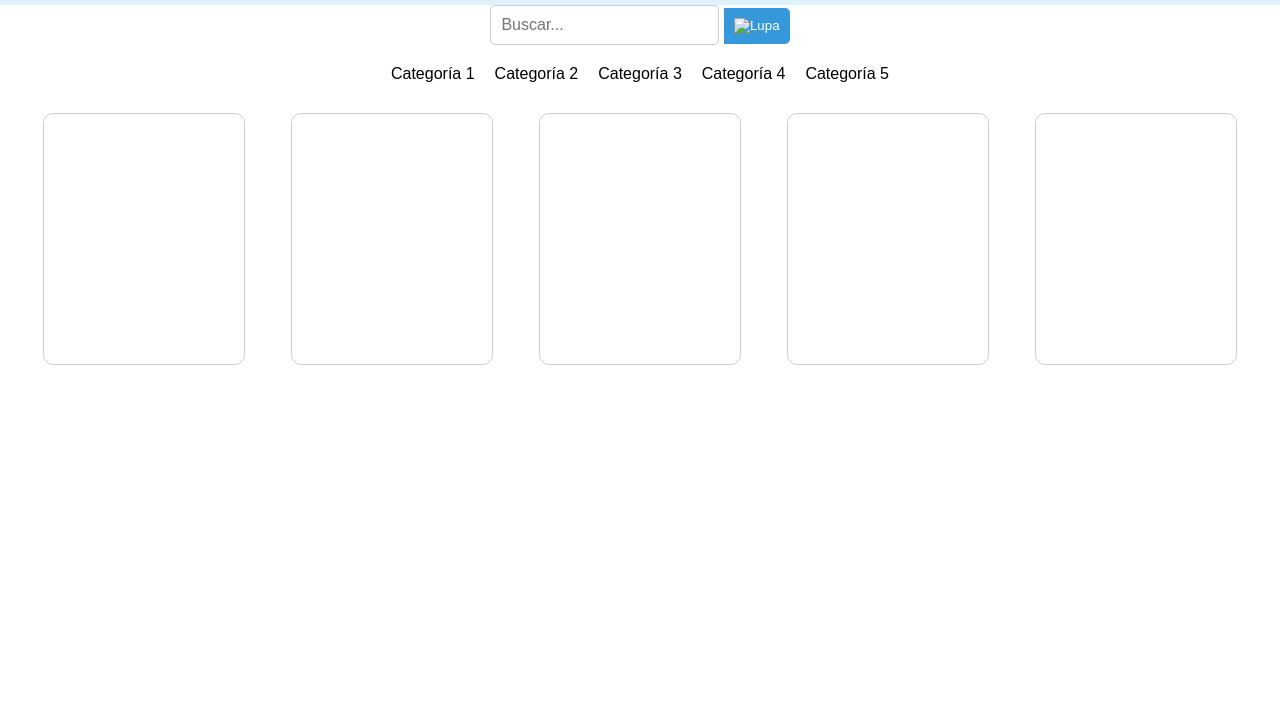
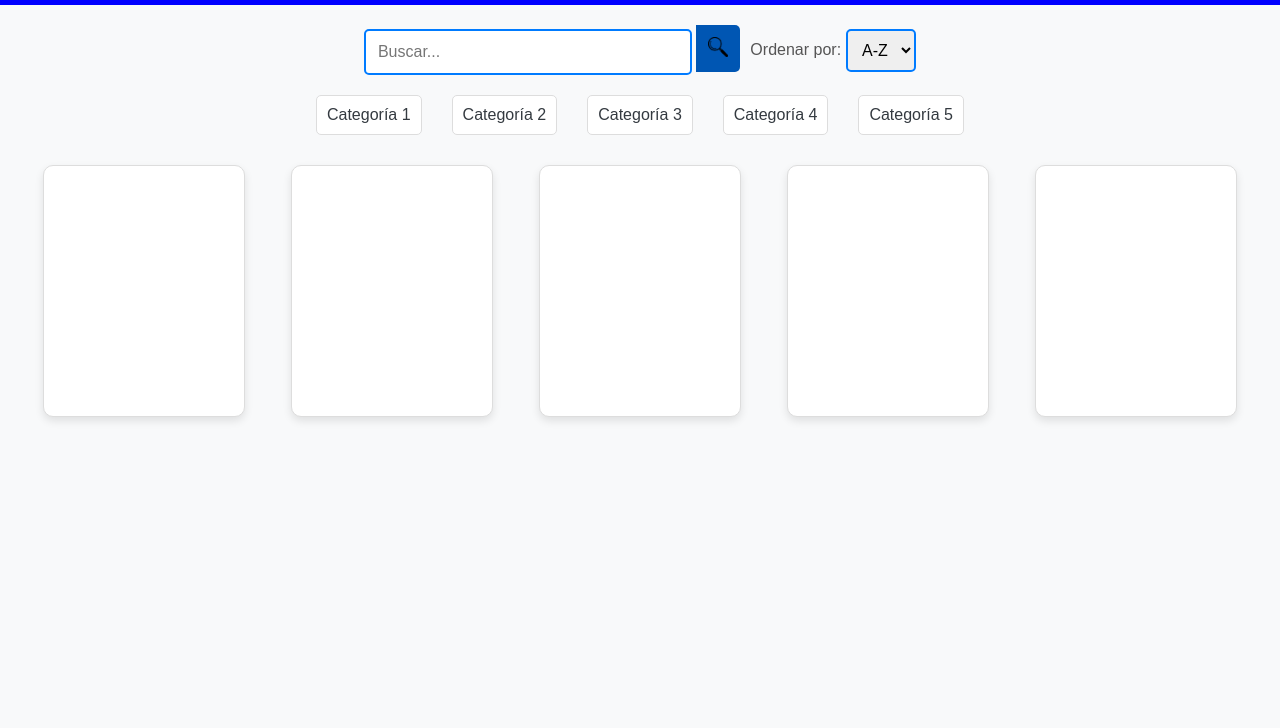
Before and after one commit to grace2611/avanceProyecto, a plain HTML site: page segundo.html in a window 1280 px wide. Shown: the part 72-800 px from the top of the page. Drawn offline with Linux system fonts and the light colour scheme.

Commit message:
primer commit

```diff
--- a/assets/css/segundo.css
+++ b/assets/css/segundo.css
@@ -1,12 +1,14 @@
 body {
-    font-family: Arial, sans-serif;
+    font-family: 'Arial', sans-serif;
     margin: 0;
     padding: 0;
+    background-color: #f8f9fa; /* Fondo gris claro */
+    color: #343a40; /* Texto oscuro */
 }
 
 header {
-    background-color: #ddf1ff;
-    color: #000000;
+    background-color: blue;
+    color: #fff; /* Texto blanco */
     text-align: center;
     padding: 20px 0;
 }
@@ -16,29 +18,58 @@ h1 {
 }
 
 .search-container {
-    text-align: center;
-    margin-bottom: 20px;
+    display: flex;
+    justify-content: center;
+    align-items: center;
+    margin: 20px 0;
 }
 
 #searchInput {
-    padding: 10px;
+    padding: 12px;
     font-size: 16px;
-    border: 1px solid #ccc;
+    border: 2px solid #007bff; /* Borde azul */
     border-radius: 5px;
+    width: 300px; /* Ancho del input */
+    outline: none; /* Quita el borde de enfoque */
 }
 
 #searchButton {
-    background-color: #3498db;
+    background-color: #0056b3; /* Azul más oscuro */
     border: none;
     color: #fff;
-    padding: 10px;
+    padding: 12px;
     border-radius: 0 5px 5px 0;
     cursor: pointer;
+    transition: background-color 0.3s; /* Efecto de transición de color */
 }
 
 #searchButton img {
     width: 20px;
     height: auto;
+}
+
+#searchButton:hover {
+    background-color: #004080; /* Cambia el color al pasar el ratón */
+}
+
+.sort-controls {
+    display: flex;
+    align-items: center;
+    margin-left: 10px;
+}
+
+label {
+    margin-right: 5px;
+    color: #555; /* Texto gris oscuro */
+}
+
+select {
+    padding: 10px;
+    font-size: 16px;
+    border: 2px solid #007bff; /* Borde azul */
+    border-radius: 5px;
+    cursor: pointer;
+    outline: none; /* Quita el borde de enfoque */
 }
 
 .categories {
@@ -48,7 +79,17 @@ h1 {
 }
 
 .categories span {
-    margin: 0 10px;
+    margin: 0 15px;
+    padding: 10px;
+    border: 1px solid #ddd; /* Borde gris claro */
+    border-radius: 5px;
+    background-color: #fff; /* Fondo blanco */
+    cursor: pointer;
+    transition: background-color 0.3s; /* Efecto de transición de color */
+}
+
+.categories span:hover {
+    background-color: #f2f2f2; /* Cambia el color al pasar el ratón */
 }
 
 .card-container {
@@ -61,7 +102,15 @@ h1 {
 .card {
     width: 200px;
     height: 250px;
-    border: 1px solid #ccc;
+    border: 1px solid #ddd; /* Borde gris claro */
     margin: 10px;
     border-radius: 10px;
+    overflow: hidden; /* Oculta el contenido que sobresale */
+    background-color: #fff; /* Fondo blanco */
+    box-shadow: 0 4px 8px rgba(0, 0, 0, 0.1); /* Sutil sombra */
+    transition: box-shadow 0.3s; /* Efecto de transición de sombra */
 }
+
+.card:hover {
+    box-shadow: 0 8px 16px rgba(0, 0, 0, 0.2); /* Sombra más pronunciada al pasar el ratón */
+}
--- a/segundo.html
+++ b/segundo.html
@@ -10,14 +10,24 @@
 
     <header>
         <h1>INFORMACIÓN DE VIDEOJUEGOS</h1>
+    </header>
 
-    </header>
     <main class="search-container">
+        <div class="search-controls">
             <input type="text" id="searchInput" placeholder="Buscar...">
             <button id="searchButton">
-                <img src="lupa.png" alt="Lupa">
+                <img src="assets/img/lupa.png" alt="Lupa">
             </button>
+        </div>
+        <div class="sort-controls">
+            <label for="sortOrder">Ordenar por:</label>
+            <select id="sortOrder">
+                <option value="asc">A-Z</option>
+                <option value="desc">Z-A</option>
+            </select>
+        </div>
     </main>
+
     <div class="categories">
         <span>Categoría 1</span>
         <span>Categoría 2</span>
```
Also changed, not shown: assets/img/lupa.png (added).
